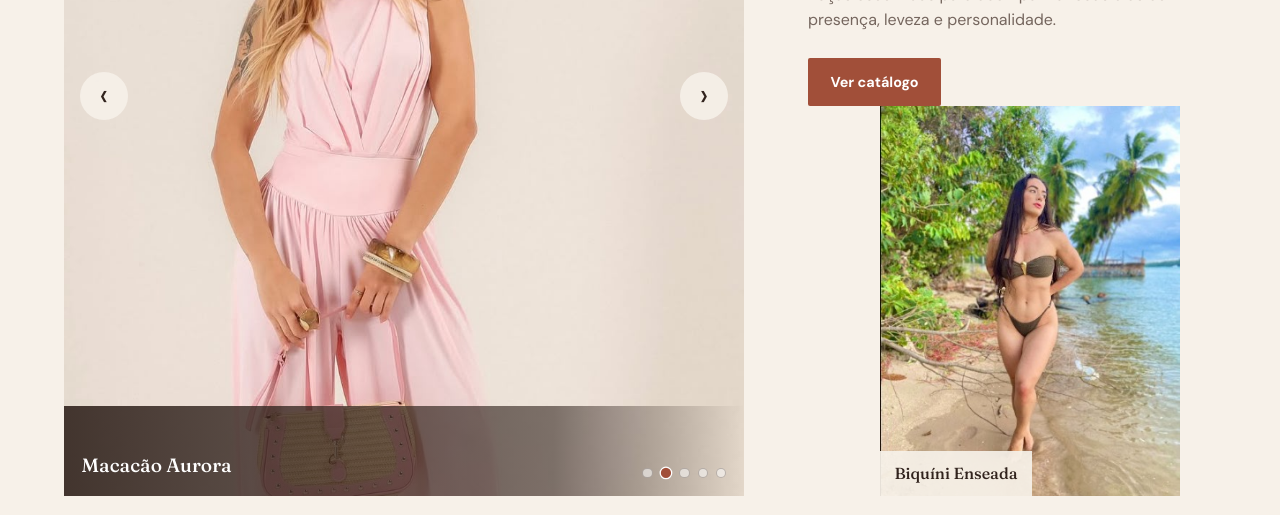
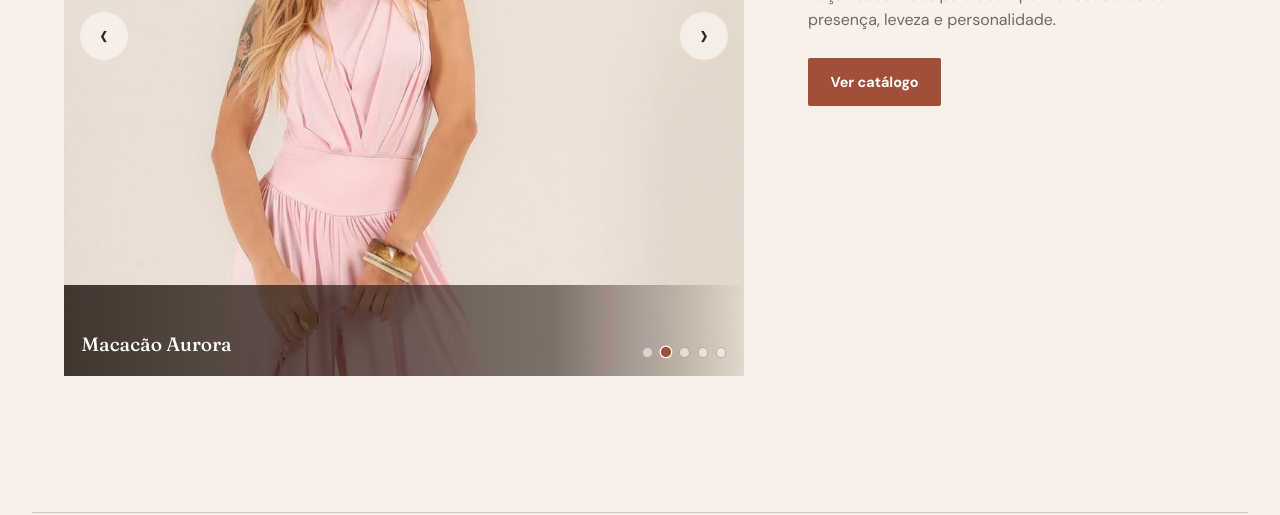
Before and after one commit to mgustax/Dayanne-Modas, a plain HTML site: page index.html in a window 1280 px wide. Shown: the part 437-952 px from the top of the page. Drawn offline with Linux system fonts and the light colour scheme.

Commit message:
atualização estilos

```diff
--- a/catalogo.js
+++ b/catalogo.js
@@ -3,11 +3,6 @@ const CATALOGO = {
   loja: {
     nome: "Dayanne Modas",
     whatsapp: "5581985939691"
-  },
-  // Fotos da abertura no desktop. "foto" indica a posição no array imagens do produto.
-  abertura: {
-    principal: { produtoId: "look-assimetrico", foto: 1 },
-    secundaria: { produtoId: "biquini-oliva", foto: 0 }
   },
   // Altere somente os IDs desta lista para trocar as peças do carrossel principal.
   destaques: [
--- a/index.html
+++ b/index.html
@@ -35,10 +35,6 @@
           <h1>Da cidade<br>à praia</h1>
           <p>Peças escolhidas para acompanhar seus dias com presença, leveza e personalidade.</p>
           <a class="button button--primary" href="#catalogo">Ver catálogo</a>
-          <button class="opening-photo opening-photo--secondary" id="opening-secondary" type="button">
-            <img id="opening-secondary-image" src="" alt="">
-            <span id="opening-secondary-name"></span>
-          </button>
         </div>
       </div>
 
@@ -80,8 +76,8 @@
 
     <section class="how-it-works" aria-labelledby="how-title">
       <p class="eyebrow">Simples e pessoal</p>
-      <h2 id="how-title">Gostou de uma peça?</h2>
-      <p>Escolha tamanho e cor, confira a mensagem pronta e fale diretamente com a equipe da Dayanne Modas. A disponibilidade é confirmada no atendimento.</p>
+      <h2 id="how-title">Encontre um look que é a sua cara</h2>
+      <p>Do casual à praia, tem estilo pra todas. Escolha sua peça favorita e fale com a gente pelo WhatsApp..</p>
       <a class="text-link" href="https://linktr.ee/db.showroom" target="_blank" rel="noopener noreferrer">Visitar links oficiais</a>
     </section>
   </main>
@@ -97,7 +93,6 @@
 
   <dialog class="message-dialog" id="message-dialog" aria-labelledby="dialog-title">
     <button class="dialog-close message-dialog-close" type="button" aria-label="Fechar prévia">×</button>
-    <p class="eyebrow">Mensagem pronta</p>
     <h2 id="dialog-title">Consultar pelo WhatsApp</h2>
     <p class="dialog-help">Confira a mensagem antes de abrir o aplicativo:</p>
     <div class="message-preview" id="message-preview"></div>
--- a/script.js
+++ b/script.js
@@ -20,9 +20,6 @@ const desktopCarousel = document.querySelector("#desktop-carousel");
 const desktopCarouselSlides = document.querySelector("#desktop-carousel-slides");
 const desktopCarouselDots = document.querySelector("#desktop-carousel-dots");
 const desktopCarouselStatus = document.querySelector("#desktop-carousel-status");
-const openingSecondary = document.querySelector("#opening-secondary");
-const openingSecondaryImage = document.querySelector("#opening-secondary-image");
-const openingSecondaryName = document.querySelector("#opening-secondary-name");
 
 const featuredProducts = CATALOGO.destaques
   .map((id) => CATALOGO.produtos.find((product) => product.id === id))
@@ -156,23 +153,11 @@ function updateHeroCarouselStatus() {
   });
 }
 
-function setOpeningPhoto(config, button, image, name) {
-  const product = CATALOGO.produtos.find((item) => item.id === config.produtoId);
-  if (!product) return;
-  const images = productImages(product);
-  image.src = images[Math.min(config.foto, images.length - 1)];
-  image.alt = product.imagemAlt;
-  name.textContent = product.nome;
-  button.dataset.productTarget = product.id;
-  button.setAttribute("aria-label", `Ver ${product.nome} na vitrine`);
-}
-
 function renderDesktopOpening() {
   desktopCarouselSlides.innerHTML = desktopSlidesMarkup();
   desktopCarouselDots.innerHTML = featuredProducts.map((product, index) => `
     <button class="desktop-carousel__dot${index === 0 ? " is-active" : ""}" type="button" data-desktop-dot="${index}" aria-label="Ver ${product.nome}" aria-current="${index === 0 ? "true" : "false"}"></button>
   `).join("");
-  setOpeningPhoto(CATALOGO.abertura.secundaria, openingSecondary, openingSecondaryImage, openingSecondaryName);
   updateHeroCarouselStatus();
 }
 
@@ -338,8 +323,6 @@ heroCarouselTrack.addEventListener("click", (event) => {
   const slide = event.target.closest(".mobile-carousel__slide");
   if (slide) showProductCard(slide.dataset.productTarget);
 });
-openingSecondary.addEventListener("click", () => showProductCard(openingSecondary.dataset.productTarget));
-
 grid.addEventListener("click", (event) => {
   const button = event.target.closest(".consult-button");
   if (button) openPreview(button);
--- a/styles.css
+++ b/styles.css
@@ -38,7 +38,7 @@ h2 { font-size: clamp(2.35rem, 9vw, 4.5rem); letter-spacing: -0.025em; margin-bo
 .button:hover { transform: translateY(-1px); }
 .button--primary { background: var(--terracotta); color: white; }
 .button--primary:hover { background: var(--terracotta-dark); }
-.button:focus-visible, .filter:focus-visible, .dialog-close:focus-visible, .image-nav:focus-visible, .product-card__image-button:focus-visible, .opening-photo:focus-visible, .mobile-carousel__slide:focus-visible, .hero-carousel__arrow:focus-visible, .hero-carousel__dot:focus-visible, .desktop-carousel__slide:focus-visible, .desktop-carousel__arrow:focus-visible, .desktop-carousel__dot:focus-visible, a:focus-visible { outline: 3px solid rgba(161, 79, 57, 0.4); outline-offset: 3px; }
+.button:focus-visible, .filter:focus-visible, .dialog-close:focus-visible, .image-nav:focus-visible, .product-card__image-button:focus-visible, .mobile-carousel__slide:focus-visible, .hero-carousel__arrow:focus-visible, .hero-carousel__dot:focus-visible, .desktop-carousel__slide:focus-visible, .desktop-carousel__arrow:focus-visible, .desktop-carousel__dot:focus-visible, a:focus-visible { outline: 3px solid rgba(161, 79, 57, 0.4); outline-offset: 3px; }
 
 .desktop-opening { display: none; }
 .mobile-opening { padding: 1.8rem 0 3.4rem; }
@@ -165,22 +165,16 @@ footer p { color: #bfaea7; font-size: 0.78rem; margin: 0; }
   .desktop-carousel__dots { bottom: 1.15rem; display: flex; gap: 0.5rem; position: absolute; right: 1.1rem; z-index: 3; }
   .desktop-carousel__dot { background: rgba(255, 255, 255, 0.55); border: 1px solid rgba(49, 35, 29, 0.28); border-radius: 50%; cursor: pointer; height: 0.65rem; padding: 0; transition: background 160ms ease, transform 160ms ease; width: 0.65rem; }
   .desktop-carousel__dot.is-active { background: var(--terracotta); border-color: white; transform: scale(1.28); }
-  .opening-photo { background: var(--sand); border: 0; cursor: pointer; overflow: hidden; padding: 0; position: relative; text-align: left; }
-  .opening-photo img { height: 100%; object-fit: cover; width: 100%; }
-  .opening-photo span { background: rgba(247, 241, 233, 0.92); bottom: 0; font-family: var(--serif); font-size: 1rem; left: 0; padding: 0.65rem 0.9rem; position: absolute; }
   .opening-copy { align-items: flex-start; display: flex; flex-direction: column; padding-top: clamp(2rem, 6vw, 6rem); }
   .opening-copy h1 { font-size: clamp(4.2rem, 7vw, 7rem); line-height: 0.9; max-width: 7ch; }
   .opening-copy > p:not(.eyebrow) { color: var(--muted); max-width: 28rem; }
   .opening-copy .button { margin-top: 0.6rem; }
-  .opening-photo--secondary { align-self: flex-end; aspect-ratio: 3 / 4; margin-top: auto; max-height: 390px; transform: translateX(-12%); width: min(78%, 300px); }
-  .opening-photo--secondary img { object-position: center top; }
   .catalog-toolbar { align-items: center; flex-direction: row; justify-content: space-between; }
   .demo-note { text-align: right; }
 }
 
 @media (min-width: 1024px) {
   .product-grid { grid-template-columns: repeat(3, minmax(0, 1fr)); gap: 3rem 1.4rem; }
-  .section-heading { display: flex; justify-content: space-between; }
   .section-heading h2 { margin-bottom: 0; }
   .how-it-works { padding: 7rem 2rem; }
   footer { grid-template-columns: auto 1fr auto; padding: 2rem clamp(2rem, 7vw, 7rem); }
```
